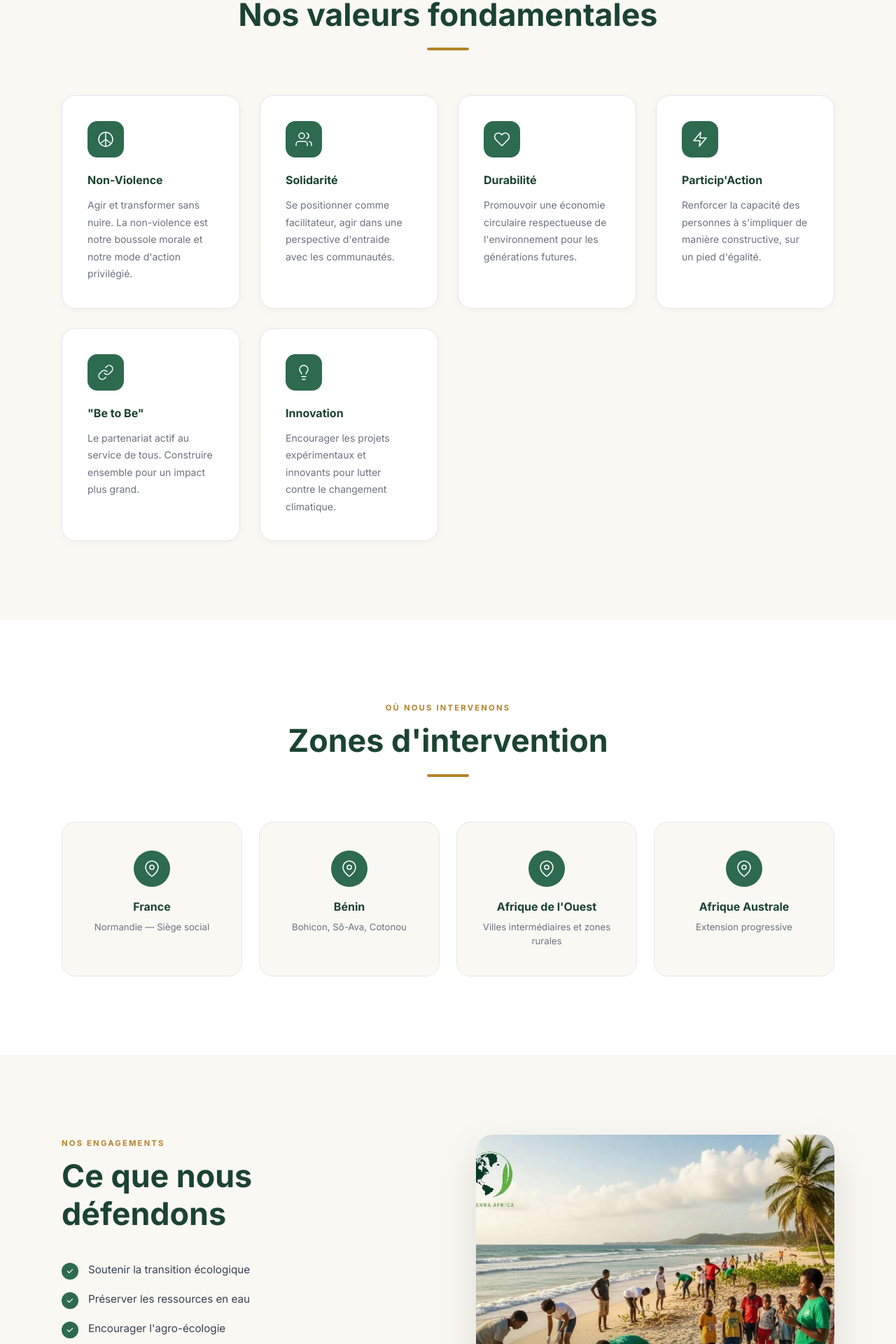
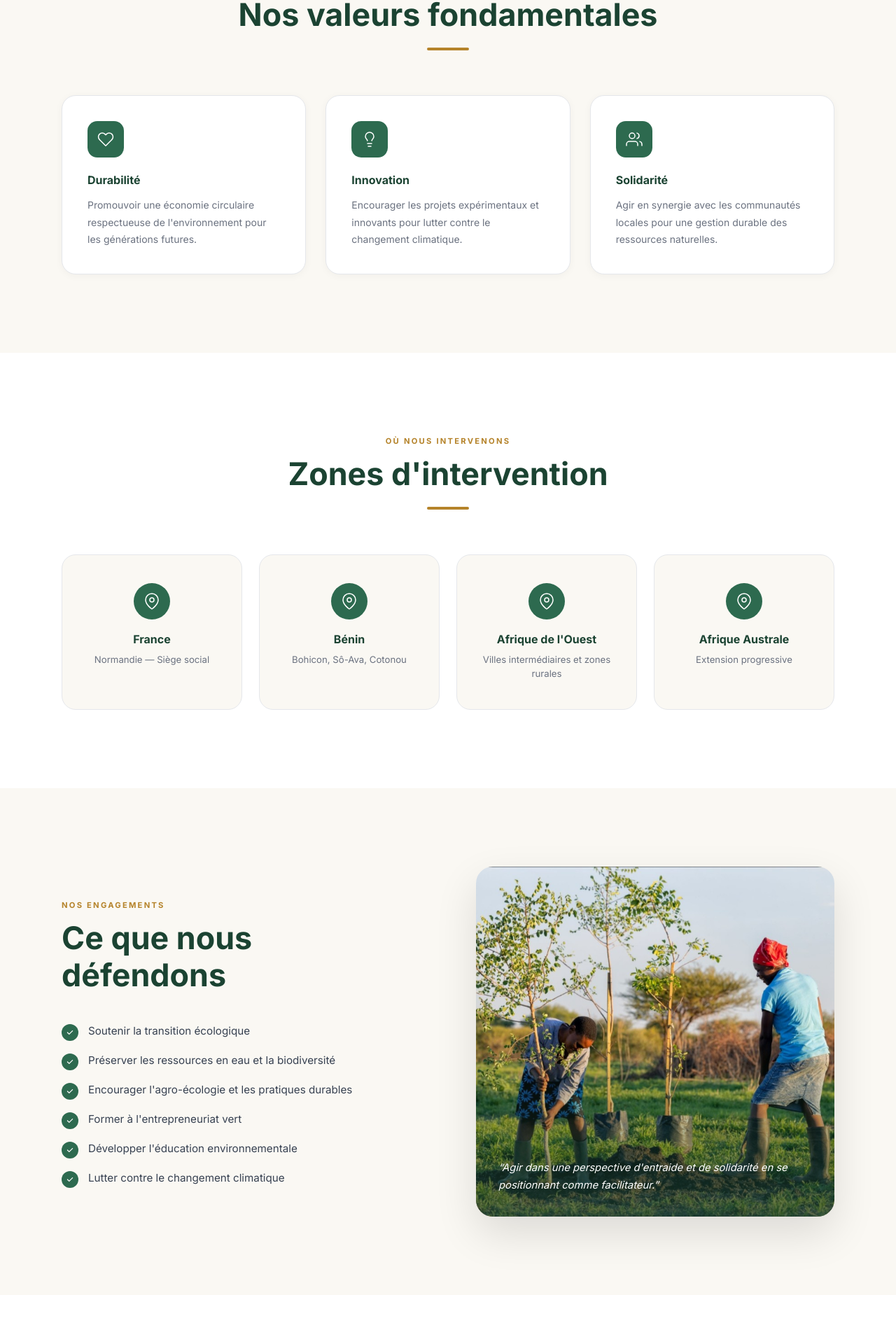
Before and after one commit to VOGLOSSOU/TeerraAfrica, a Next.js app: page /a-propos in a window 1280 px wide. Shown: the part 2069-3989 px from the top of the page at 70% size. Built offline with nearby package versions, Linux system fonts and the light colour scheme; a web font is replaced by a local one.

Commit message:
a-propos fait

```diff
--- a/app/a-propos/page.tsx
+++ b/app/a-propos/page.tsx
@@ -2,8 +2,7 @@ import type { Metadata } from 'next';
 import Image from 'next/image';
 import Link from 'next/link';
 import {
-  IconPeace, IconUsers, IconLeaf, IconBolt,
-  IconLink, IconLightbulb, IconMapPin,
+  IconUsers, IconLeaf, IconLightbulb, IconMapPin,
 } from '../components/Icons';
 
 export const metadata: Metadata = {
@@ -162,12 +161,9 @@ export default function AProposPage() {
           </div>
           <div style={{ display: 'grid', gridTemplateColumns: 'repeat(auto-fit, minmax(250px, 1fr))', gap: '1.75rem' }}>
             {[
-              { icon: <IconPeace size={24} color="#fff" />, title: 'Non-Violence', desc: 'Agir et transformer sans nuire. La non-violence est notre boussole morale et notre mode d\'action privilégié.' },
-              { icon: <IconUsers size={24} color="#fff" />, title: 'Solidarité', desc: 'Se positionner comme facilitateur, agir dans une perspective d\'entraide avec les communautés.' },
               { icon: <IconLeaf size={24} color="#fff" />, title: 'Durabilité', desc: 'Promouvoir une économie circulaire respectueuse de l\'environnement pour les générations futures.' },
-              { icon: <IconBolt size={24} color="#fff" />, title: 'Particip\'Action', desc: 'Renforcer la capacité des personnes à s\'impliquer de manière constructive, sur un pied d\'égalité.' },
-              { icon: <IconLink size={24} color="#fff" />, title: '"Be to Be"', desc: 'Le partenariat actif au service de tous. Construire ensemble pour un impact plus grand.' },
               { icon: <IconLightbulb size={24} color="#fff" />, title: 'Innovation', desc: 'Encourager les projets expérimentaux et innovants pour lutter contre le changement climatique.' },
+              { icon: <IconUsers size={24} color="#fff" />, title: 'Solidarité', desc: 'Agir en synergie avec les communautés locales pour une gestion durable des ressources naturelles.' },
             ].map((v, i) => (
               <div
                 key={i}
@@ -239,12 +235,10 @@ export default function AProposPage() {
               <ul style={{ display: 'flex', flexDirection: 'column', gap: '1rem' }}>
                 {[
                   'Soutenir la transition écologique',
-                  'Préserver les ressources en eau',
-                  'Encourager l\'agro-écologie',
+                  'Préserver les ressources en eau et la biodiversité',
+                  'Encourager l\'agro-écologie et les pratiques durables',
                   'Former à l\'entrepreneuriat vert',
-                  'Développer l\'éducation à l\'environnement',
-                  'Promouvoir l\'égalité des genres dans le numérique',
-                  'Accompagner les artisans et porteurs de projets',
+                  'Développer l\'éducation environnementale',
                   'Lutter contre le changement climatique',
                 ].map((m, i) => (
                   <li key={i} style={{ display: 'flex', alignItems: 'flex-start', gap: '0.875rem' }}>
@@ -264,7 +258,7 @@ export default function AProposPage() {
 
             <div style={{ position: 'relative' }}>
               <div style={{ position: 'relative', height: 500, borderRadius: '24px', overflow: 'hidden', boxShadow: '0 24px 60px rgba(0,0,0,0.12)' }}>
-                <Image src="/images/enfants-plage.jpeg" alt="Enfants et environnement" fill className="object-cover" />
+                <Image src="/images/who-1.jpg" alt="Teerra Africa environnement" fill className="object-cover" />
                 <div style={{ position: 'absolute', inset: 0, background: 'linear-gradient(to top, rgba(27,67,50,0.7) 0%, transparent 50%)' }} />
               </div>
               <div style={{ position: 'absolute', bottom: '2rem', left: '2rem', right: '2rem' }}>
```
Also changed, not shown: public/images/who-1.jpg (added).
